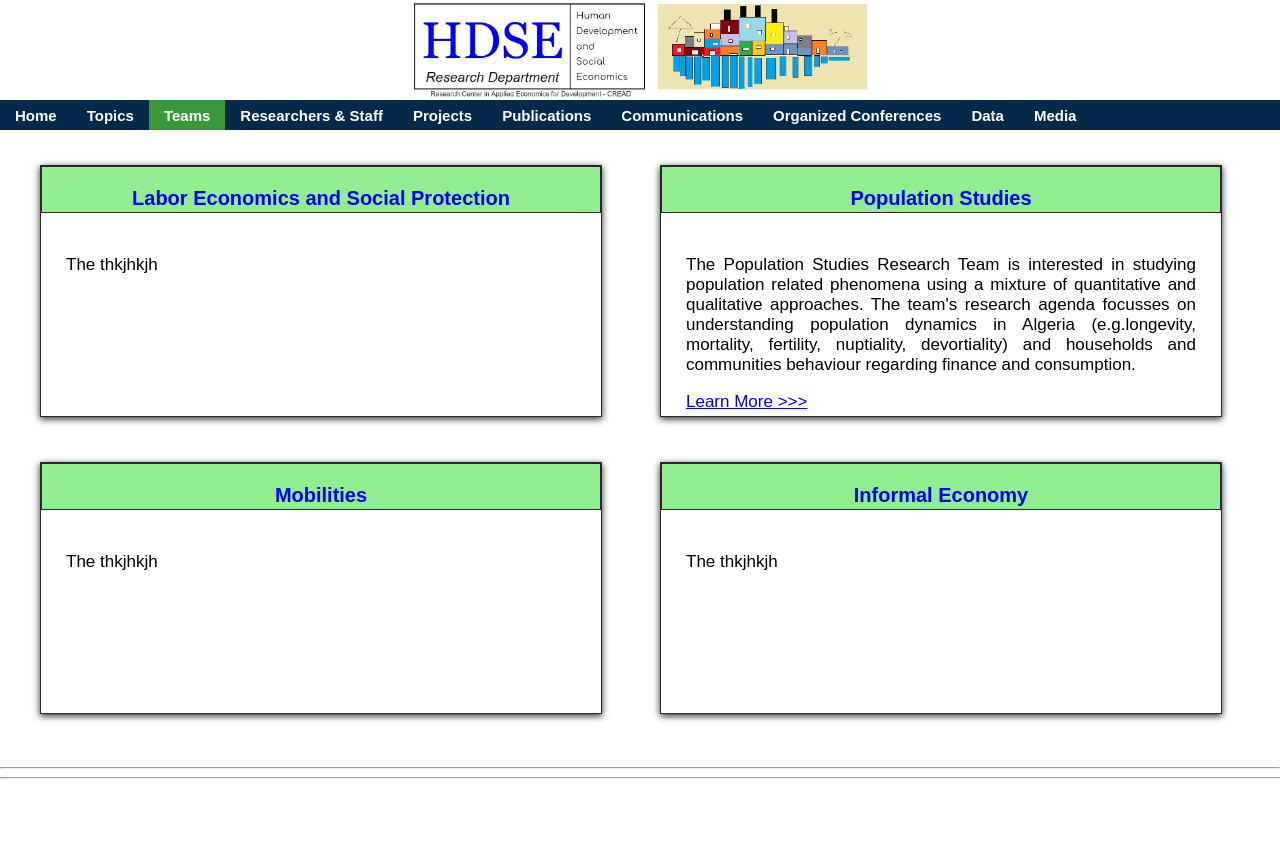
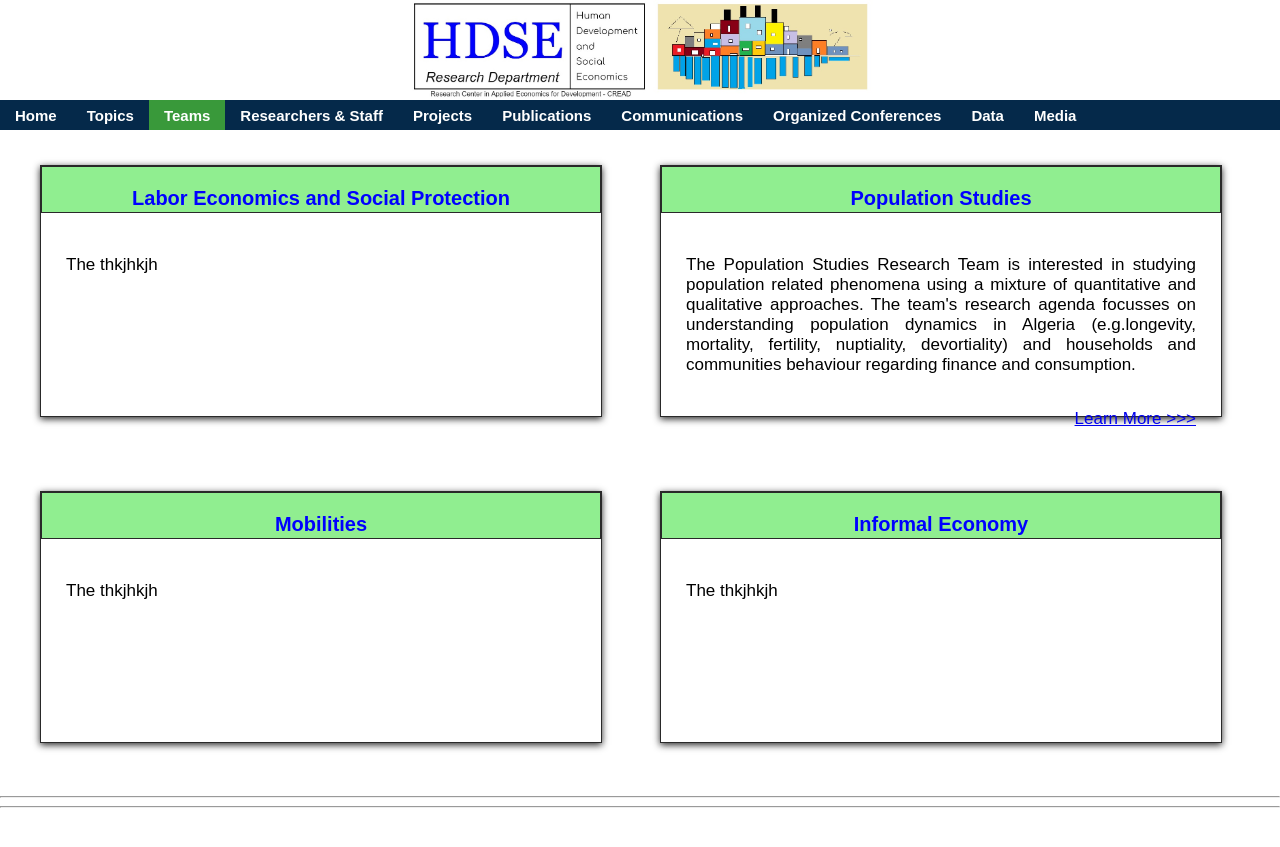
Before and after one commit to Farid-FLICI/farid-flici.github.io, a Jekyll site: the page teams.html, which Jekyll copies as it is, in a window 1280 px wide. Shown: the top 847 px of the page. Built offline with Jekyll 4.4.1, drawn with Linux system fonts in a browser that asks for light colours.

Commit message:
Update teams.html

```diff
--- a/teams.html
+++ b/teams.html
@@ -74,7 +74,7 @@ ul.topnav li.right {float: right;}
   <p> The Population Studies Research Team is interested in studying population related phenomena using a mixture of quantitative
       and qualitative approaches. The team's research agenda focusses on understanding population dynamics in Algeria (e.g.longevity,
       mortality, fertility, nuptiality, devortiality) and households and communities behaviour regarding finance and consumption. <p>
-      <p style= "float:rght"><a href="https://farid-flici.github.io/ps.html"> Learn More   >>> </a></p>
+      <p style= "float:right"><a href="https://farid-flici.github.io/ps.html"> Learn More   >>> </a></p>
   </div>
   </div>
   </div>
```
